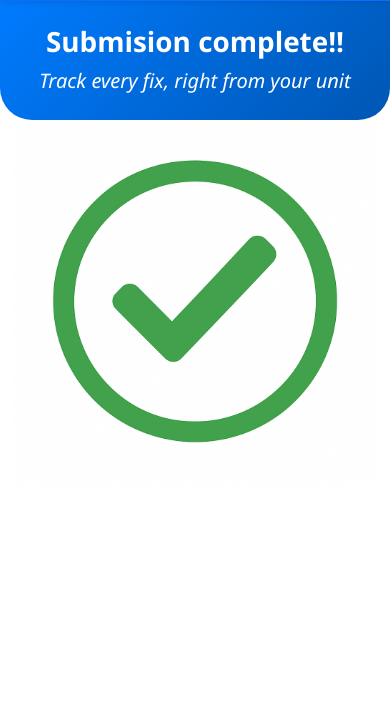
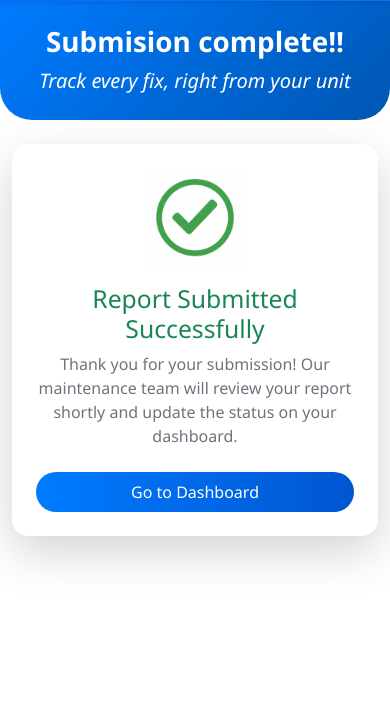
Before and after one commit to KIMonama/UnitTrackApp, a plain HTML site: page frontend/Tenant/success.html in a window 390 px wide. Shown: the part 71-779 px from the top of the page. Drawn offline with nearby package versions, Linux system fonts and the light colour scheme.

Commit message:
style: optimise submission page for mobile view
Improved layout spacing, hero text, and button responsiveness using Bootstrap 5 utilities.

```diff
--- a/frontend/Tenant/success.html
+++ b/frontend/Tenant/success.html
@@ -19,7 +19,7 @@
   <body class="bg-white">
     <nav class="navbar bg-primary py-3 mx-0 px-0">
       <div class="container-fluid">
-        <a class="navbar-brand" href="#">
+        <a class="navbar-brand" href="UnitTrackApp/frontend/index.html">
           <img
             src="/frontend/assets/logo-white.png"
             alt="Logo"
@@ -38,8 +38,35 @@
     </section>
 
     <!-- Main Content -->
-    <div class="container mx-0 d-flex justify-content-center">
-      <img src="/frontend/assets/green-check.png" class="img-fluid" />
+    <div
+      class="container d-flex flex-column align-items-center justify-content-center my-4"
+    >
+      <div
+        class="card shadow-lg border-0 rounded-4 p-4 text-center"
+        style="max-width: 400px; width: 100%"
+      >
+        <div class="mb-3">
+          <img
+            src="/frontend/assets/green-check.png"
+            class="img-fluid"
+            alt="Success"
+            style="max-width: 100px"
+          />
+        </div>
+        <h2 class="fw-semibold text-success mb-2">
+          Report Submitted Successfully
+        </h2>
+        <p class="text-muted mb-4">
+          Thank you for your submission! Our maintenance team will review your
+          report shortly and update the status on your dashboard.
+        </p>
+        <a
+          href="/frontend/dashboard.html"
+          class="btn btn-primary w-100 py-2 fw-semibold rounded-pill"
+        >
+          Go to Dashboard
+        </a>
+      </div>
     </div>
 
     <script
--- a/frontend/styles/style.css
+++ b/frontend/styles/style.css
@@ -35,3 +35,23 @@ body {
 tr:hover {
   background-color: #8dc0f4;
 }
+
+.card img {
+  animation: pop 0.8s ease;
+}
+
+@keyframes pop {
+  0% { transform: scale(0.8); opacity: 0; }
+  100% { transform: scale(1); opacity: 1; }
+}
+
+.btn-primary {
+  background: linear-gradient(90deg, #007bff, #0056d2);
+  border: none;
+  transition: all 0.3s ease;
+}
+
+.btn-primary:hover {
+  background: linear-gradient(90deg, #0056d2, #003c9e);
+  transform: translateY(-2px);
+}
```
Also changed, not shown: frontend/Tenant/report.html (+10 -4 lines), frontend/index.html (+5 -3 lines), frontend/scripts/main.js (+10 -0 lines).
